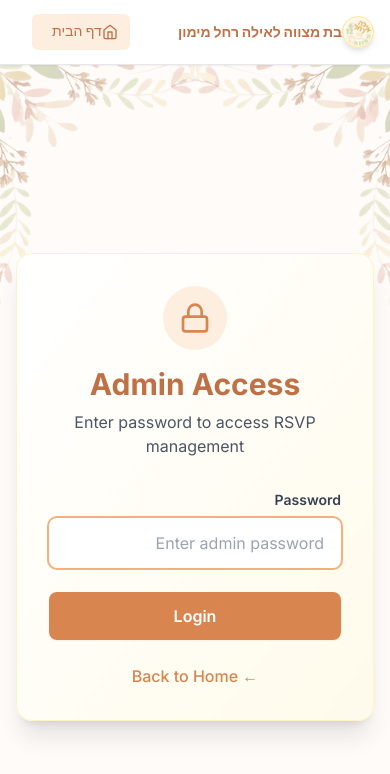
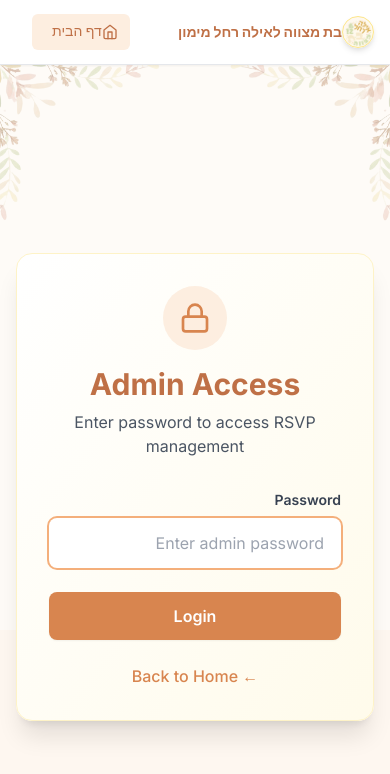
Before and after one commit to feldy2/Ayala-Bat-Mitzvah-RSVP, a Next.js app: page /admin in a window 390 px wide. Shown: the top 774 px of the page. Built offline with nearby package versions, Linux system fonts and the light colour scheme.

Commit message:
Refine background styles for mobile and tablet views: adjust size, positioning, and opacity for enhanced visual consistency

```diff
--- a/styles/globals.css
+++ b/styles/globals.css
@@ -47,35 +47,35 @@
   @media (max-width: 480px) {
     body::before {
       background-size:
-        800px,
-        800px;
+        600px,
+        600px;
       background-position:
-        left -50px top 30px,
-        right -50px top 30px;
-      opacity: 0.5;
+        left -40px top 30px,
+        right -40px top 30px;
+      opacity: 0.45;
     }
 
     body.scrolled::before {
       background-position:
-        left -50px top -20px,
-        right -50px top -20px;
+        left -40px top -20px,
+        right -40px top -20px;
     }
   }
 
   @media (min-width: 481px) and (max-width: 767px) {
     body::before {
       background-size:
-        1000px,
-        1000px;
+        750px,
+        750px;
       background-position:
-        left -60px top 35px,
-        right -60px top 35px;
+        left -50px top 35px,
+        right -50px top 35px;
     }
 
     body.scrolled::before {
       background-position:
-        left -60px top -15px,
-        right -60px top -15px;
+        left -50px top -15px,
+        right -50px top -15px;
     }
   }
 
```
